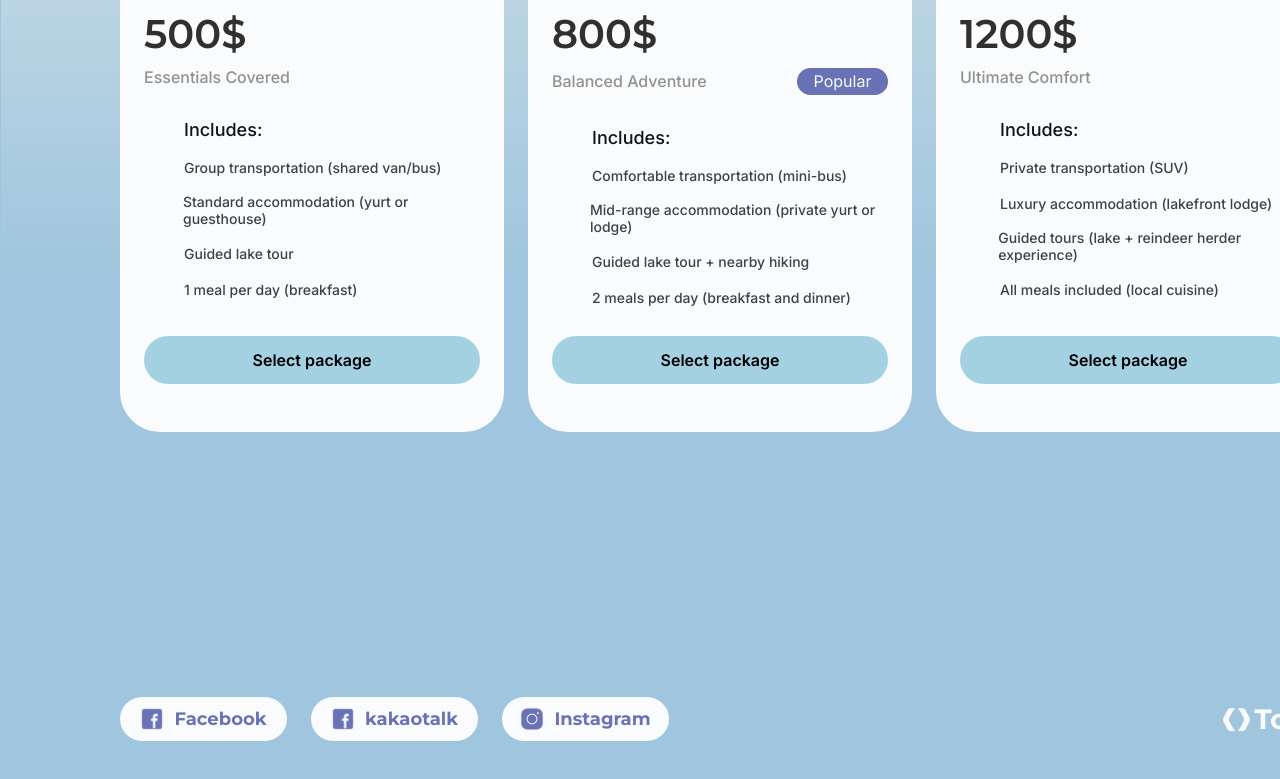
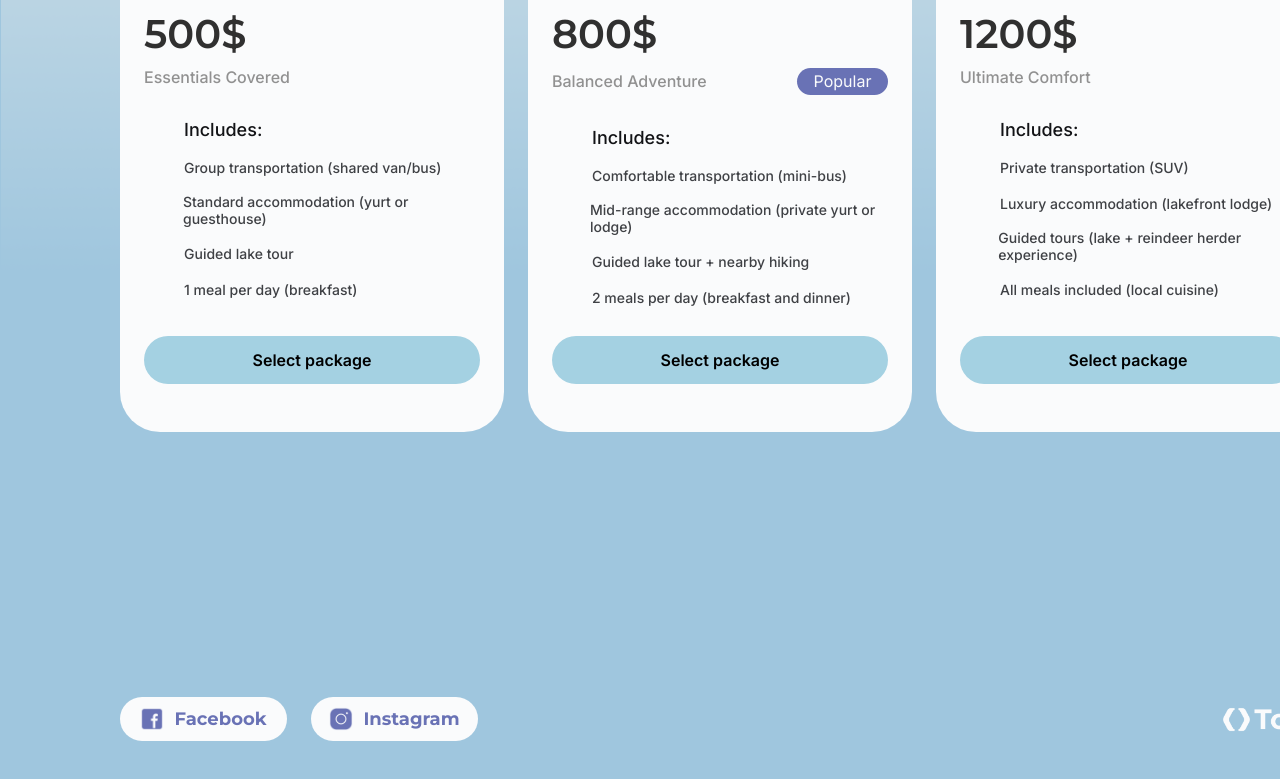
Before and after one commit to oyunmyagmar/pinetour-project, a plain HTML site: page PineTour/PineTour-last.html in a window 1280 px wide. Shown: the part 2594-3373 px from the top of the page. Drawn offline with Linux system fonts and the light colour scheme; a web font is replaced by a local one.

Commit message:
removed-div-in-footer

```diff
--- a/PineTour/PineTour-last.html
+++ b/PineTour/PineTour-last.html
@@ -742,7 +742,6 @@
         <footer class="footer-container">
           <div class="sns-box">
             <div class="sns">Facebook</div>
-            <div class="sns">kakaotalk</div>
             <div class="sns sns-ig">Instagram</div>
           </div>
 
```
